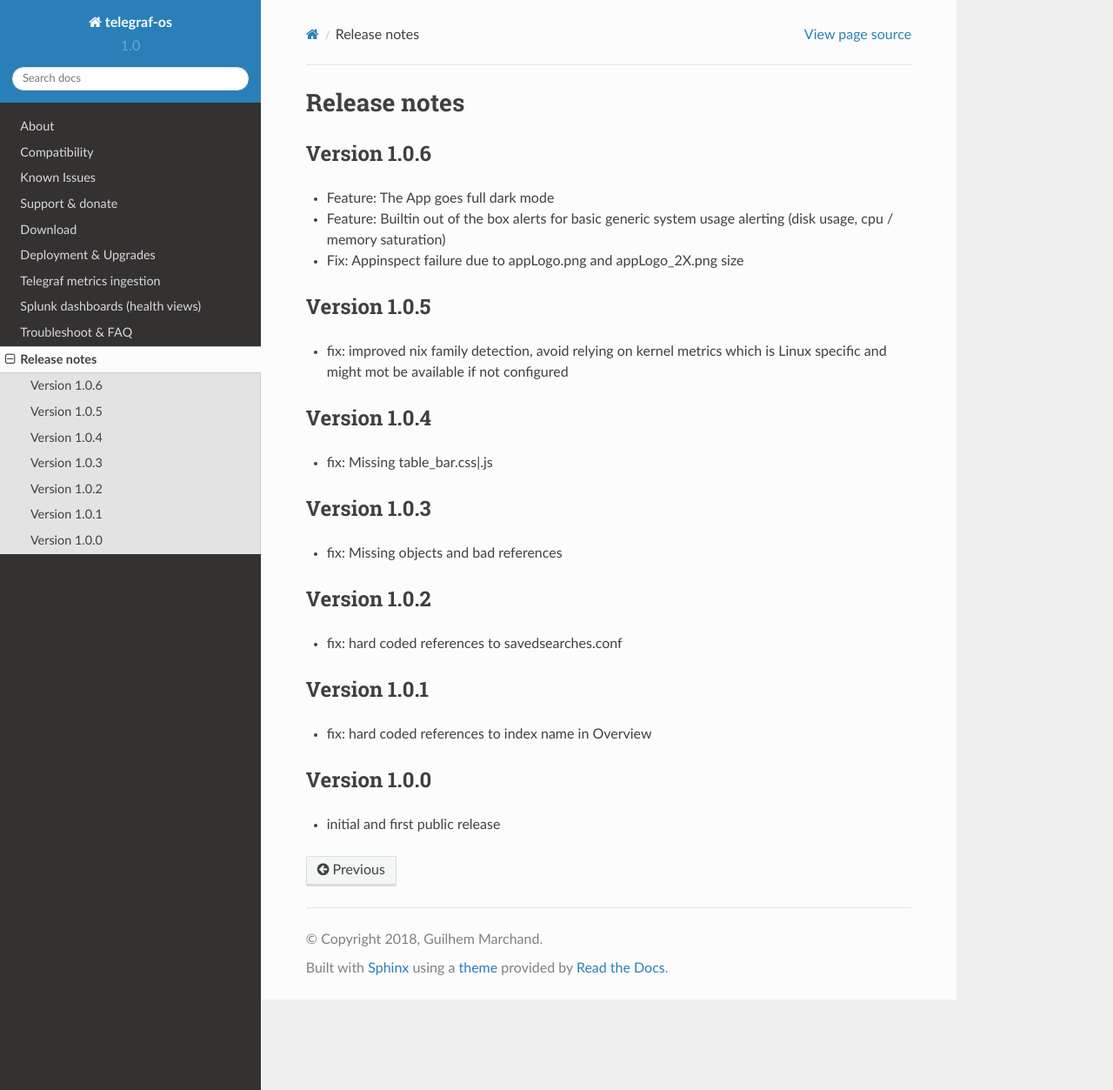
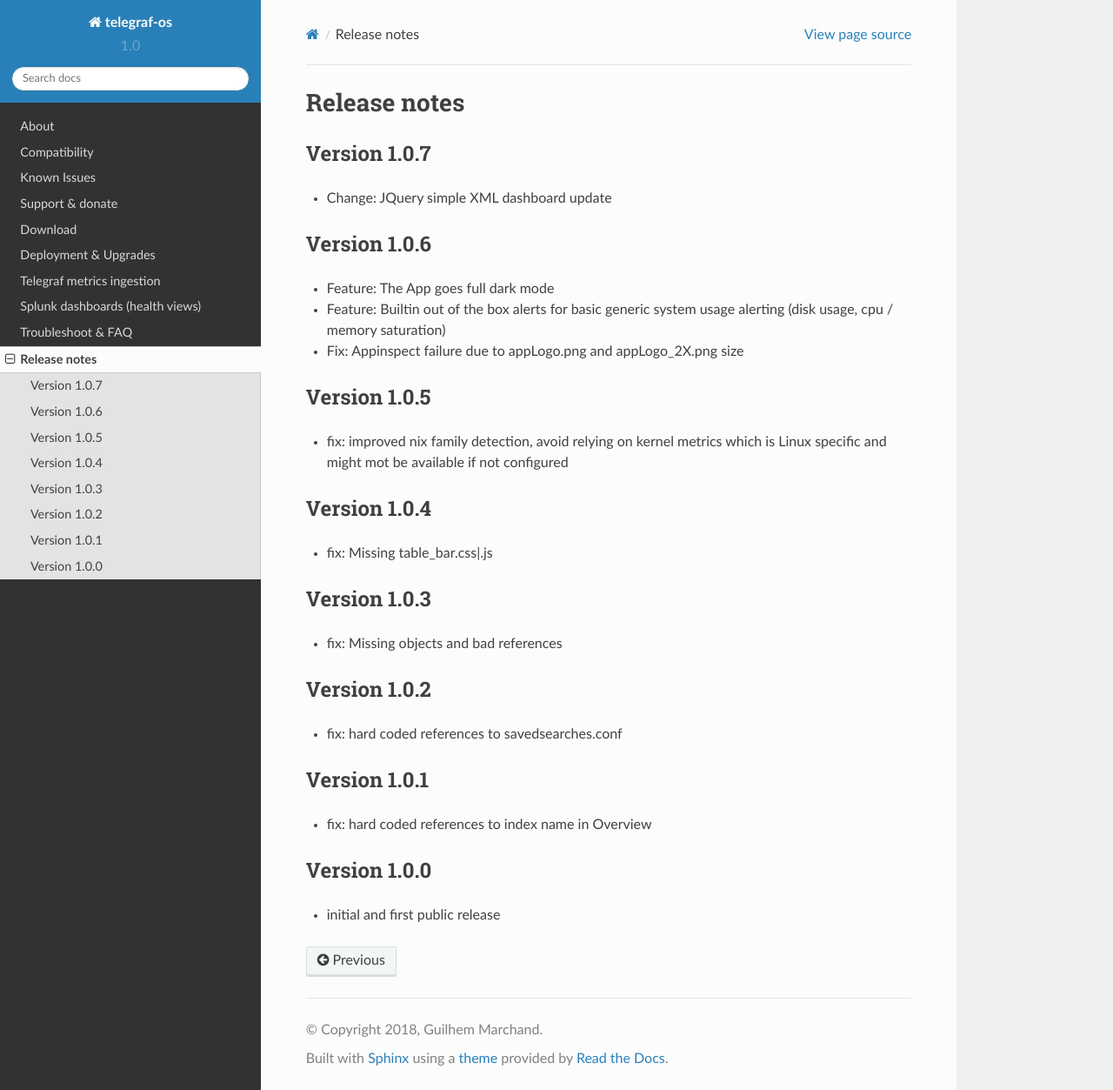
Before and after one commit to guilhemmarchand/telegraf-os, a Sphinx documentation site: the page built from docs/releasenotes.rst, in a window 1280 px wide and 1253 px high. Shown: the whole window at 87% size. Built offline with Sphinx 7.4.7 and the Read the Docs theme 2.0.0, drawn with Linux system fonts in a browser that asks for light colours.

Commit message:
Version 1.0.7 - Change: JQuery simple XML dashboard update

```diff
--- a/docs/releasenotes.rst
+++ b/docs/releasenotes.rst
@@ -1,5 +1,10 @@
 Release notes
 #############
+
+Version 1.0.7
+=============
+
+- Change: JQuery simple XML dashboard update
 
 Version 1.0.6
 =============
```
Also changed, not shown: 9 other files.
